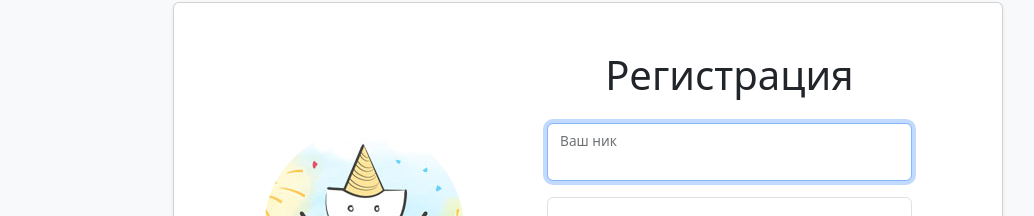
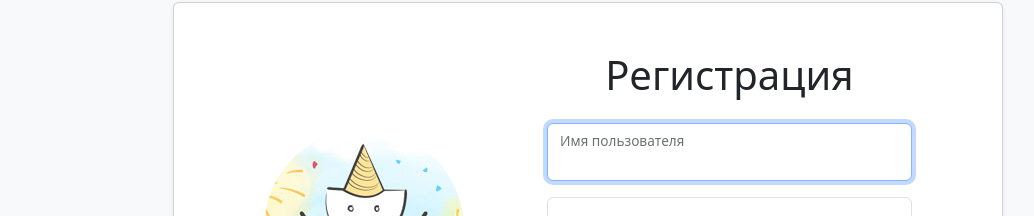
Before and after one commit to IvanOldMan/frontend-project-12, a React (Create React App) app in the folder frontend/: page /signup in a window 1280 px wide. Shown: the part 199-415 px from the top of the page, without its empty margins (52-1086 px from the left). Built offline with nearby package versions, Linux system fonts and the light colour scheme; no server answers.

Commit message:
STEP_12: Autotest refactor

```diff
--- a/frontend/src/components/SignUpForm.jsx
+++ b/frontend/src/components/SignUpForm.jsx
@@ -53,7 +53,7 @@ const SignUpForm = () => {
           isInvalid={!!errors.username && !!touched.username}
         />
         <Form.Label htmlFor="username">
-          {t('loginPage.form.username')}
+          {t('signUpPage.form.username')}
         </Form.Label>
         <Form.Control.Feedback type="invalid" tooltip>
           {errors.username}
```
